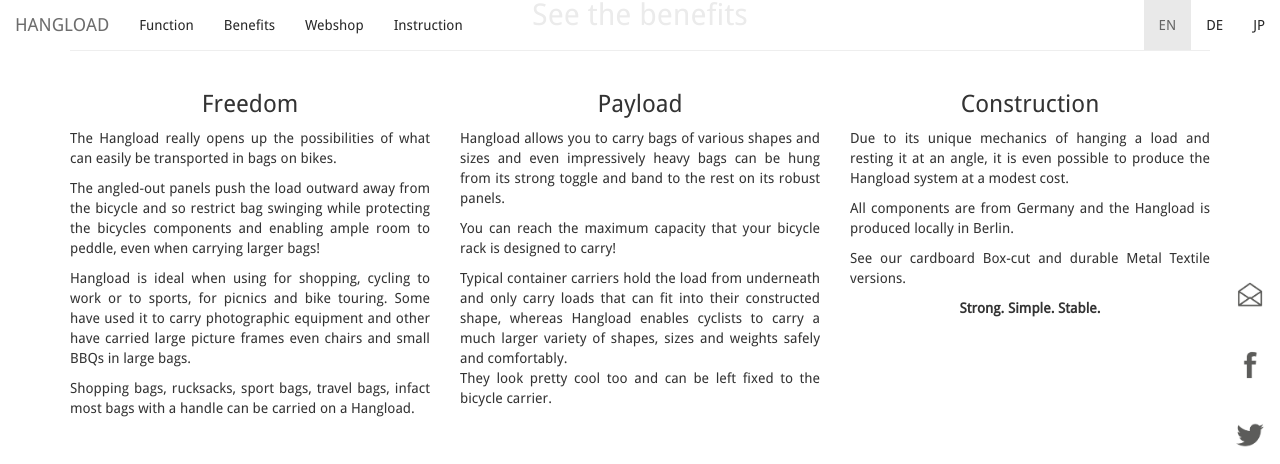
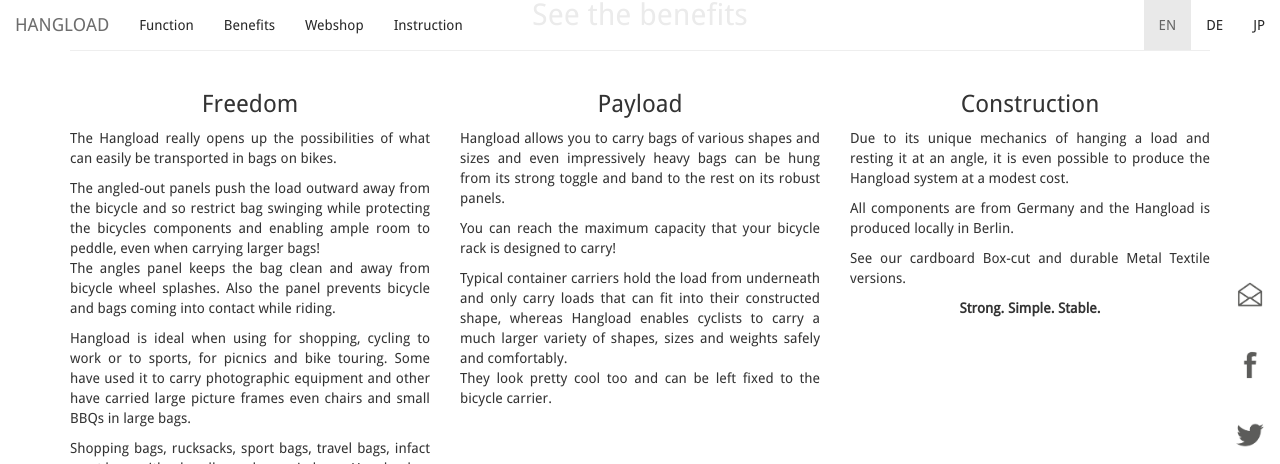
Before and after one commit to bodokaiser/hangload.com, a Jekyll site: the page built from index.html, in a window 1280 px wide and 900 px high, scrolled down 2780 px, cut to the strip 0-464 px from the top of the window. Built offline with Jekyll 4.4.1, drawn with Linux system fonts in a browser that asks for light colours; nearby versions of some CDN libraries; library files that are not in the unit come from our copies; Markdown is read by kramdown in place of the engine named in the settings.

Commit message:
Update index.html

```diff
--- a/index.html
+++ b/index.html
@@ -112,6 +112,9 @@
         The angled-out panels push the load outward away from the bicycle and
         so restrict bag swinging while protecting the bicycles components and
         enabling ample room to peddle, even when carrying larger bags!
+        <br />
+        The angles panel keeps the bag clean and away from bicycle wheel splashes.
+        Also the panel prevents bicycle and bags coming into contact while riding.
       </p>
       <p class="text-justify">
         Hangload is ideal when using for shopping, cycling to work or to
```
